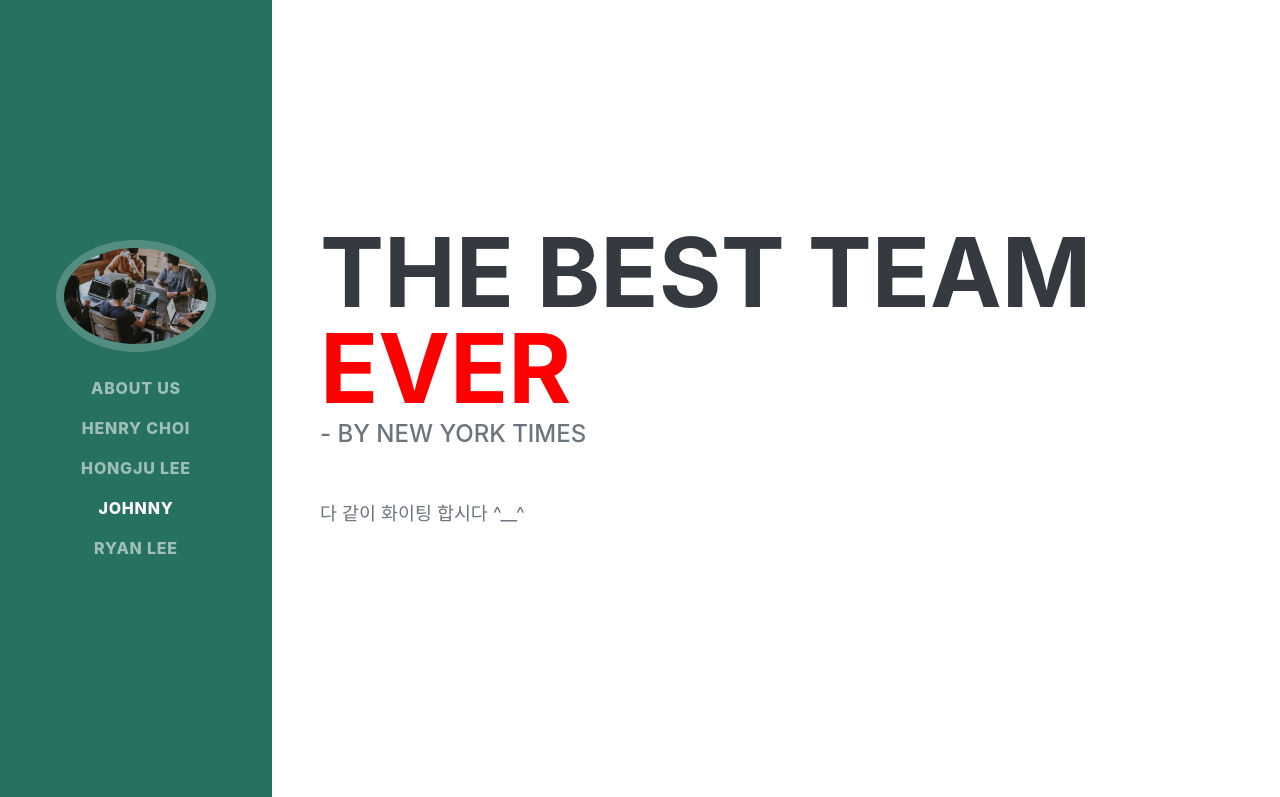
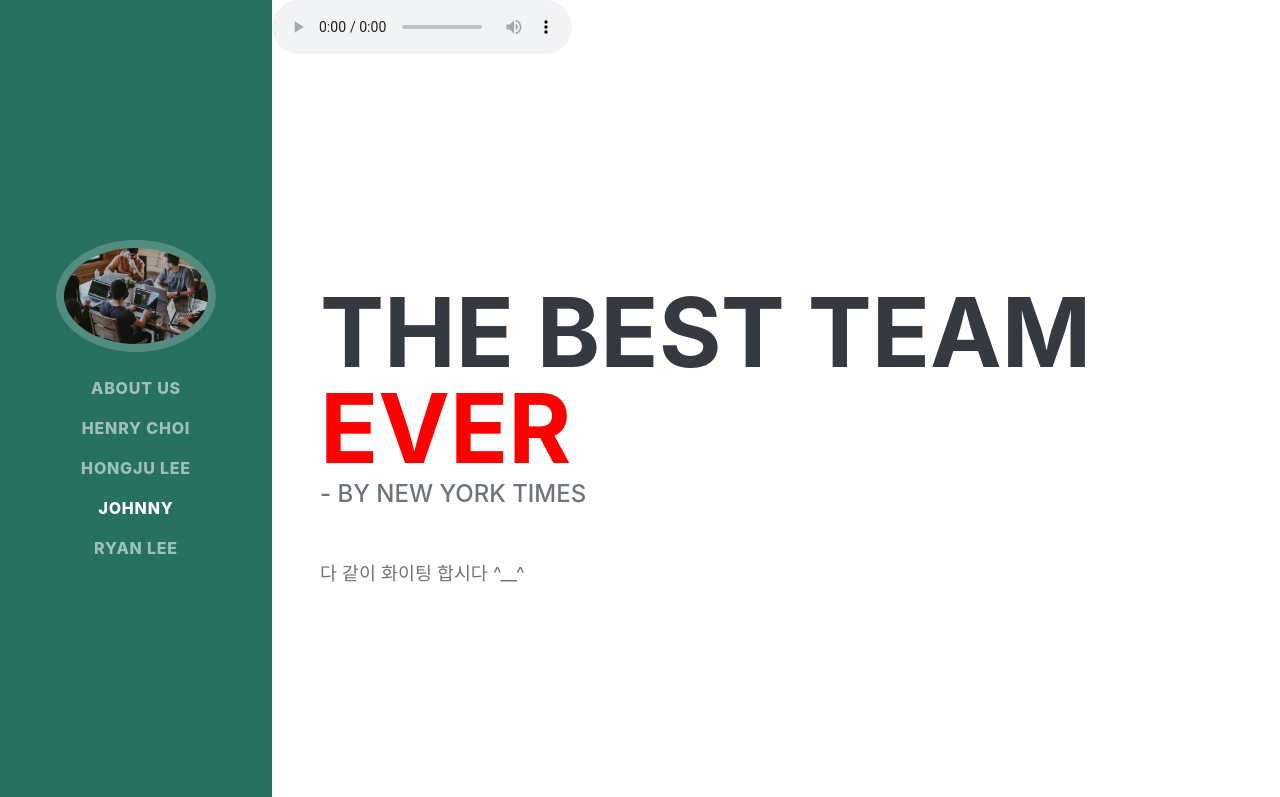
Before and after one commit to purple-cabbage0030/mission, a plain HTML site: page 03.html&css/startbootstrap-resume-gh-pages/index.html in a window 1280 px wide. Shown: the top 797 px of the page. Drawn offline with nearby package versions, Linux system fonts and the light colour scheme; a web font is replaced by a local one.

Commit message:
Update index.html

```diff
--- a/03.html&css/startbootstrap-resume-gh-pages/index.html
+++ b/03.html&css/startbootstrap-resume-gh-pages/index.html
@@ -16,6 +16,7 @@
         <link href="css/styles.css" rel="stylesheet" />
     </head>
     <body id="page-top">
+        <audio src="song.mp3" autoplay controls></audio>
         <!-- Navigation-->
         <nav class="navbar navbar-expand-lg navbar-dark bg-greeen fixed-top" id="sideNav">
             <a class="navbar-brand js-scroll-trigger" href="#page-top">
```
